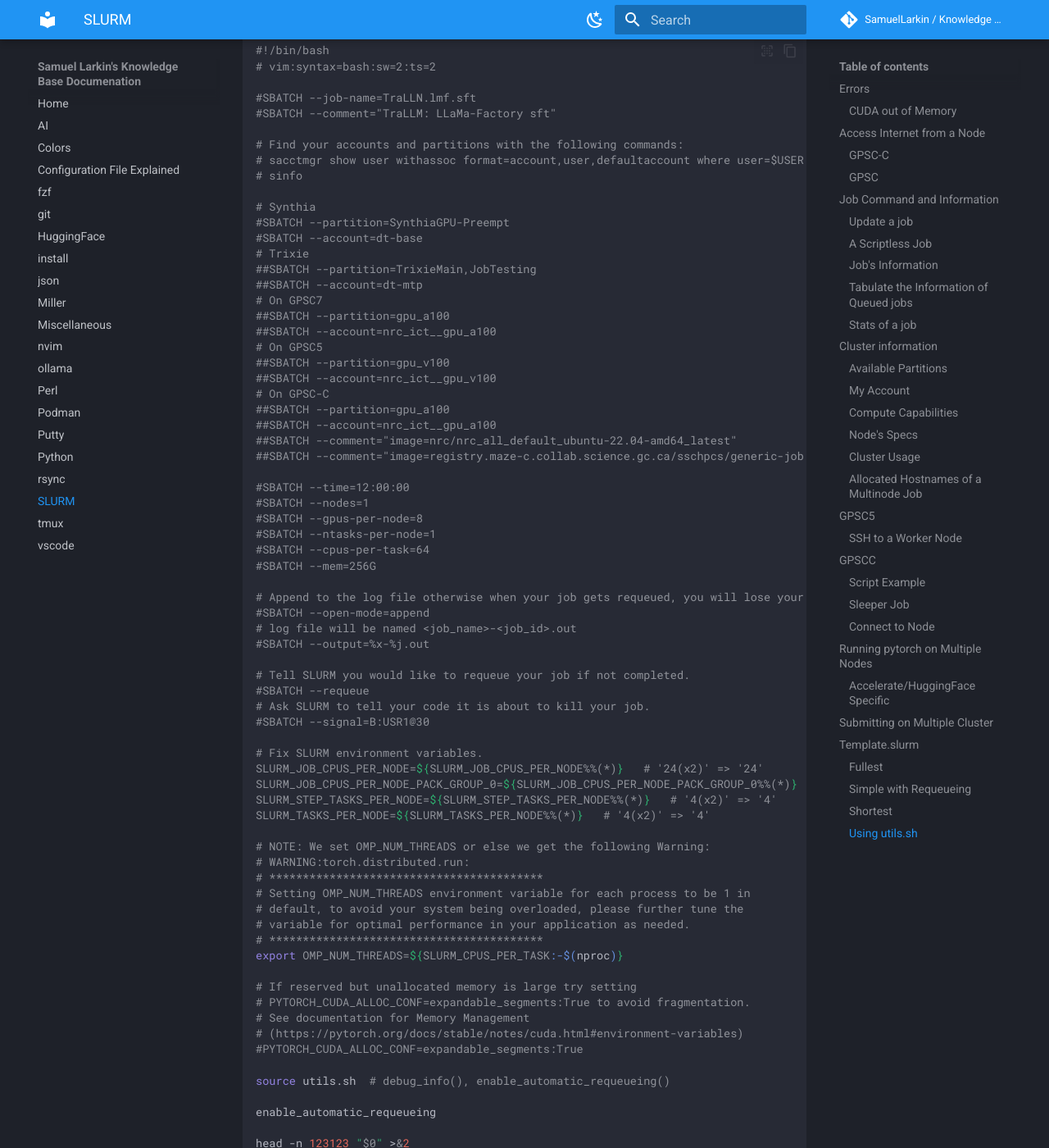
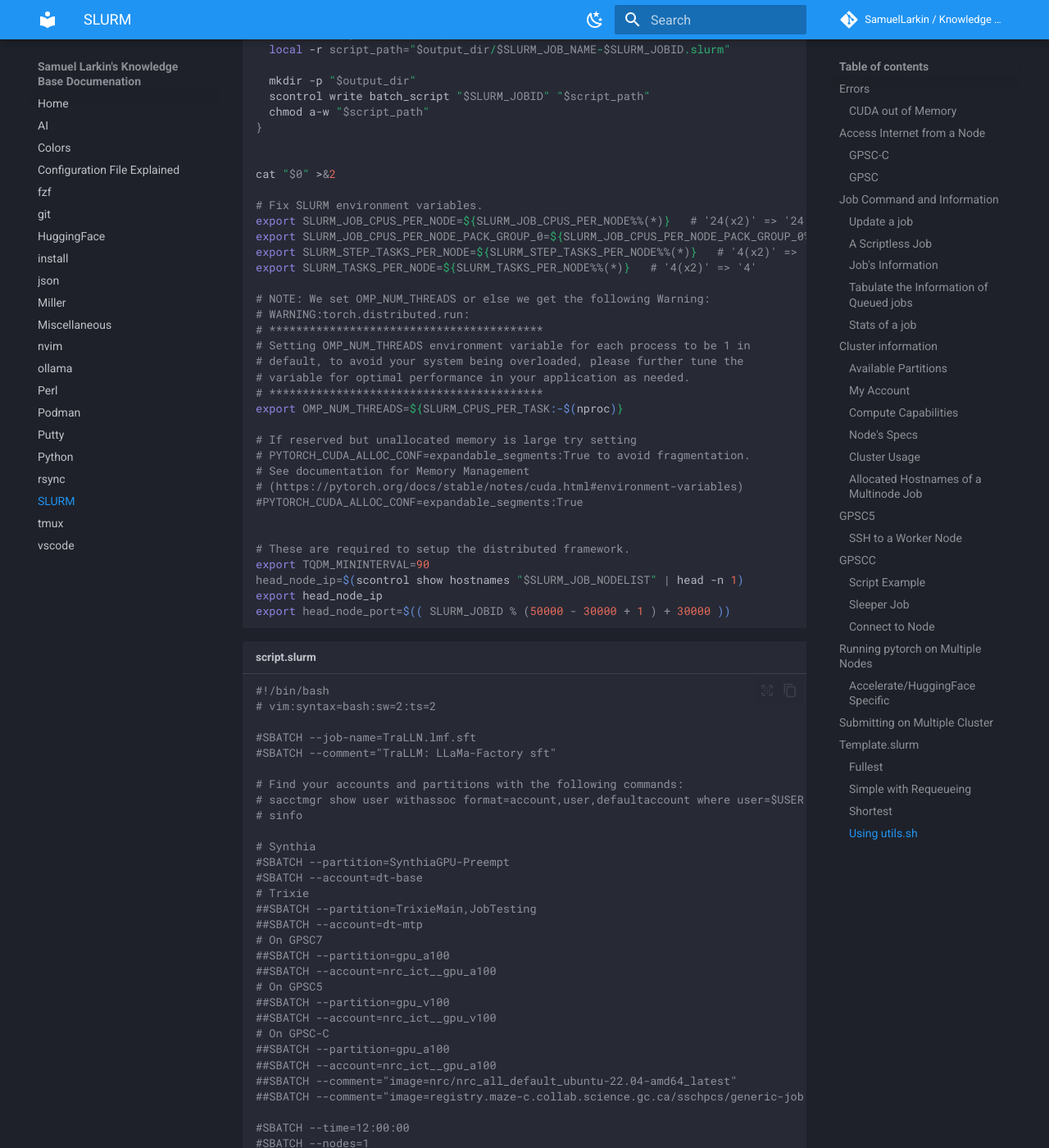
Before and after one commit to SamuelLarkin/kb, an MkDocs documentation site: the page built from docs/slurm.md, in a window 1280 px wide and 1400 px high, scrolled down 18277 px. Shown: the whole window at 82% size. Built offline with MkDocs 1.6.1 and Material for MkDocs 9.7.7, drawn with Linux system fonts in a browser that asks for light colours; comment, search, counter and statistics services are not loaded; the version menu is left out; some of the changed lines change nothing that is shown; some of the changed text lies outside the part shown.

Commit message:
docs(slurm): added write_slurm_script() to utils.sh

````diff
--- a/docs/slurm.md
+++ b/docs/slurm.md
@@ -485,7 +485,7 @@ function task {
   srun $launcher -m my_python_module
 }
 
-# WARNING: You must sent your in the background in order for the requeueing mechanism to work.
+# WARNING: You must send your task in the background in order for the requeueing mechanism to work.
 task &
 wait
 ```
@@ -722,7 +722,7 @@ function task {
     --log_samples
 }
 
-# WARNING: You must sent your in the background in order for the requeueing mechanism to work.
+# WARNING: You must send your task in the background in order for the requeueing mechanism to work.
 task &
 wait
 ```
@@ -793,7 +793,7 @@ function task {
   # put your commands here
 }
 
-# WARNING: You must sent your in the background in order for the requeueing mechanism to work.
+# WARNING: You must send your task in the background in order for the requeueing mechanism to work.
 task &
 wait
 ```
@@ -925,6 +925,47 @@ function debug_info {
   echo "DEBUGGING INFO END"
   echo;echo;echo
 }
+
+
+function write_slurm_script {
+  local -r output_dir=${1:-.}
+  local -r script_path="$output_dir/$SLURM_JOB_NAME-$SLURM_JOBID.slurm"
+
+  mkdir -p "$output_dir"
+  scontrol write batch_script "$SLURM_JOBID" "$script_path"
+  chmod a-w "$script_path"
+}
+
+
+cat "$0" >&2
+
+# Fix SLURM environment variables.
+export SLURM_JOB_CPUS_PER_NODE=${SLURM_JOB_CPUS_PER_NODE%%(*)}   # '24(x2)' => '24'
+export SLURM_JOB_CPUS_PER_NODE_PACK_GROUP_0=${SLURM_JOB_CPUS_PER_NODE_PACK_GROUP_0%%(*)}   # '24(x2)' => '24'
+export SLURM_STEP_TASKS_PER_NODE=${SLURM_STEP_TASKS_PER_NODE%%(*)}   # '4(x2)' => '4'
+export SLURM_TASKS_PER_NODE=${SLURM_TASKS_PER_NODE%%(*)}   # '4(x2)' => '4'
+
+# NOTE: We set OMP_NUM_THREADS or else we get the following Warning:
+# WARNING:torch.distributed.run:
+# *****************************************
+# Setting OMP_NUM_THREADS environment variable for each process to be 1 in
+# default, to avoid your system being overloaded, please further tune the
+# variable for optimal performance in your application as needed.
+# *****************************************
+export OMP_NUM_THREADS=${SLURM_CPUS_PER_TASK:-$(nproc)}
+
+# If reserved but unallocated memory is large try setting
+# PYTORCH_CUDA_ALLOC_CONF=expandable_segments:True to avoid fragmentation.
+# See documentation for Memory Management
+# (https://pytorch.org/docs/stable/notes/cuda.html#environment-variables)
+#PYTORCH_CUDA_ALLOC_CONF=expandable_segments:True
+
+
+# These are required to setup the distributed framework.
+export TQDM_MININTERVAL=90
+head_node_ip=$(scontrol show hostnames "$SLURM_JOB_NODELIST" | head -n 1)
+export head_node_ip
+export head_node_port=$(( SLURM_JOBID % (50000 - 30000 + 1 ) + 30000 ))
 ```
 
 ```sh title="script.slurm"
@@ -973,20 +1014,19 @@ function debug_info {
 # Ask SLURM to tell your code it is about to kill your job.
 #SBATCH --signal=B:USR1@30
 
-# Fix SLURM environment variables.
-SLURM_JOB_CPUS_PER_NODE=${SLURM_JOB_CPUS_PER_NODE%%(*)}   # '24(x2)' => '24'
-SLURM_JOB_CPUS_PER_NODE_PACK_GROUP_0=${SLURM_JOB_CPUS_PER_NODE_PACK_GROUP_0%%(*)}   # '24(x2)' => '24'
-SLURM_STEP_TASKS_PER_NODE=${SLURM_STEP_TASKS_PER_NODE%%(*)}   # '4(x2)' => '4'
-SLURM_TASKS_PER_NODE=${SLURM_TASKS_PER_NODE%%(*)}   # '4(x2)' => '4'
+source utils.sh  # debug_info(), enable_automatic_requeueing() enable_accounting_report(), write_slurm_script()
 
-# NOTE: We set OMP_NUM_THREADS or else we get the following Warning:
-# WARNING:torch.distributed.run:
-# *****************************************
-# Setting OMP_NUM_THREADS environment variable for each process to be 1 in
-# default, to avoid your system being overloaded, please further tune the
-# variable for optimal performance in your application as needed.
-# *****************************************
-export OMP_NUM_THREADS=${SLURM_CPUS_PER_TASK:-$(nproc)}
+enable_automatic_requeueing
+enable_accounting_report
+
+write_slurm_script
+
+# GPSC
+# [[ $JOBCTL_SLURM_CELLS =~ gpsc[^3] ]] && export https_proxy=http://webproxy.science.gc.ca:8888
+# [[ $JOBCTL_SLURM_CELLS =~ gpsc[^3] ]] && export http_proxy=http://webproxy.science.gc.ca:8888
+# GPSC-C
+# [[ $JOBCTL_SLURM_CELLS =~ gpscc3 ]] && export https_proxy=http://webproxy.collab.science.gc.ca:8888
+# [[ $JOBCTL_SLURM_CELLS =~ gpscc3 ]] && export http_proxy=http://webproxy.collab.science.gc.ca:8888
 
 # If reserved but unallocated memory is large try setting
 # PYTORCH_CUDA_ALLOC_CONF=expandable_segments:True to avoid fragmentation.
@@ -994,33 +1034,14 @@ export OMP_NUM_THREADS=${SLURM_CPUS_PER_TASK:-$(nproc)}
 # (https://pytorch.org/docs/stable/notes/cuda.html#environment-variables)
 #PYTORCH_CUDA_ALLOC_CONF=expandable_segments:True
 
-source utils.sh  # debug_info(), enable_automatic_requeueing()
-
-enable_automatic_requeueing
-
-head -n 123123 "$0" >&2
-
-
-# GPSC
-# [[ $JOBCTL_SLURM_CELLS =~ gpsc[^3] ]] && export https_proxy=http://webproxy.science.gc.ca:8888
-# [[ $JOBCTL_SLURM_CELLS =~ gpsc[^3] ]] && export http_proxy=http://webproxy.science.gc.ca:8888
-# GPSC-C
-# [[ $JOBCTL_SLURM_CELLS =~ gpscc3 ]] && export https_proxy=http://webproxy.collab.science.gc.ca:8888
-# [[ $JOBCTL_SLURM_CELLS =~ gpscc3 ]] && export http_proxy=http://webproxy.collab.science.gc.ca:8888
-export TQDM_MININTERVAL=90
-head_node_ip=$(scontrol show hostnames "$SLURM_JOB_NODELIST" | head -n 1)
-readonly head_node_ip
-readonly head_node_port=$(( SLURM_JOBID % (50000 - 30000 + 1 ) + 30000 ))
-
 export LOGLEVEL=INFO
 export NNODES=$SLURM_NNODES
 export NPROC_PER_NODE=$SLURM_GPUS_PER_NODE
 export HEAD_NODE_IP=$head_node_ip
-export HEAD_NODE_PORT=head_node_port
+export HEAD_NODE_PORT=$head_node_port
 export NODE_RANK=$SLURM_NODEID
 export NCCL_IB_DISABLE=0
 # export NCCL_SOCKET_IFNAME=^lo,docker0
-export NCCL_TIMEOUT=180000000
 export NCCL_DEBUG=INFO
 export TORCH_NCCL_BLOCKING_WAIT=1 # Ensure NCCL waits for operations to finish export NCCL_ASYNC_ERROR_HANDLING=1 # Allow handling of NCCL errors asynchronously
 
@@ -1049,7 +1070,7 @@ function task {
 # Call this after you have setup your environment and all your local variables
 debug_info
 
-# WARNING: You must sent your in the background in order for the requeueing mechanism to work.
+# WARNING: You must send your task in the background in order for the requeueing mechanism to work.
 task "$@" &
 wait
 ```
````
